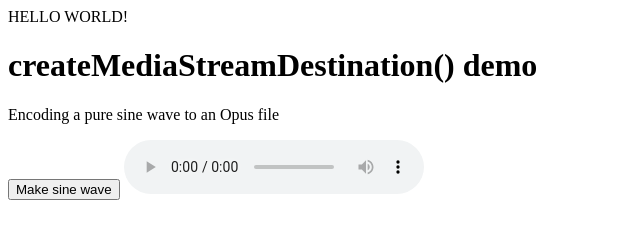
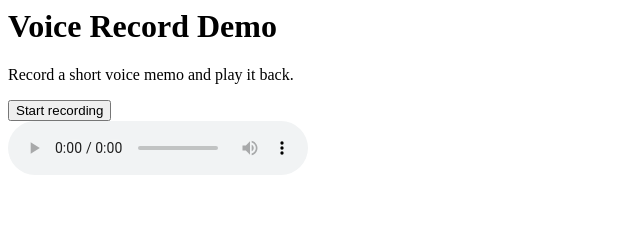
Before and after one commit to sashaforce/OeAudio, a plain HTML site: page index.html in a window 1280 px wide. Shown: the whole page, without its empty margins (0-640 px from the left). Drawn offline with Linux system fonts and the light colour scheme.

Commit message:
tweak visuals

```diff
--- a/index.html
+++ b/index.html
@@ -1,12 +1,15 @@
 <html>
 <body>
-HELLO WORLD!
+<h1>Voice Record Demo</h1>
 
-<h1>createMediaStreamDestination() demo</h1>
+<p>Record a short voice memo and play it back.</p>
+<div>
+  <button>Start recording</button>
+</div>
+<div>
+  <audio controls></audio>
+</div>
 
-<p>Encoding a pure sine wave to an Opus file </p>
-<button>Make sine wave</button>
-<audio controls></audio>
 <script>
  var button = document.querySelector("button");
  var clicked = false;
```
